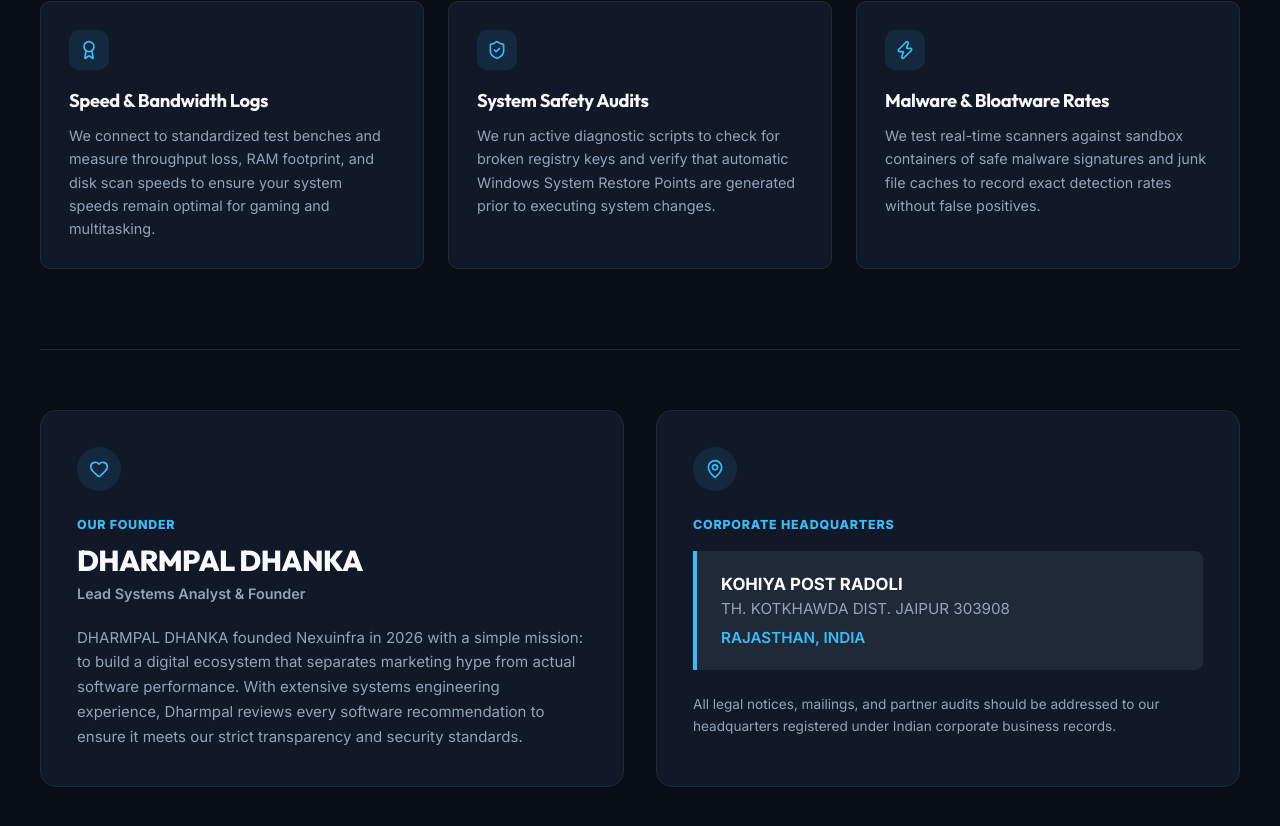
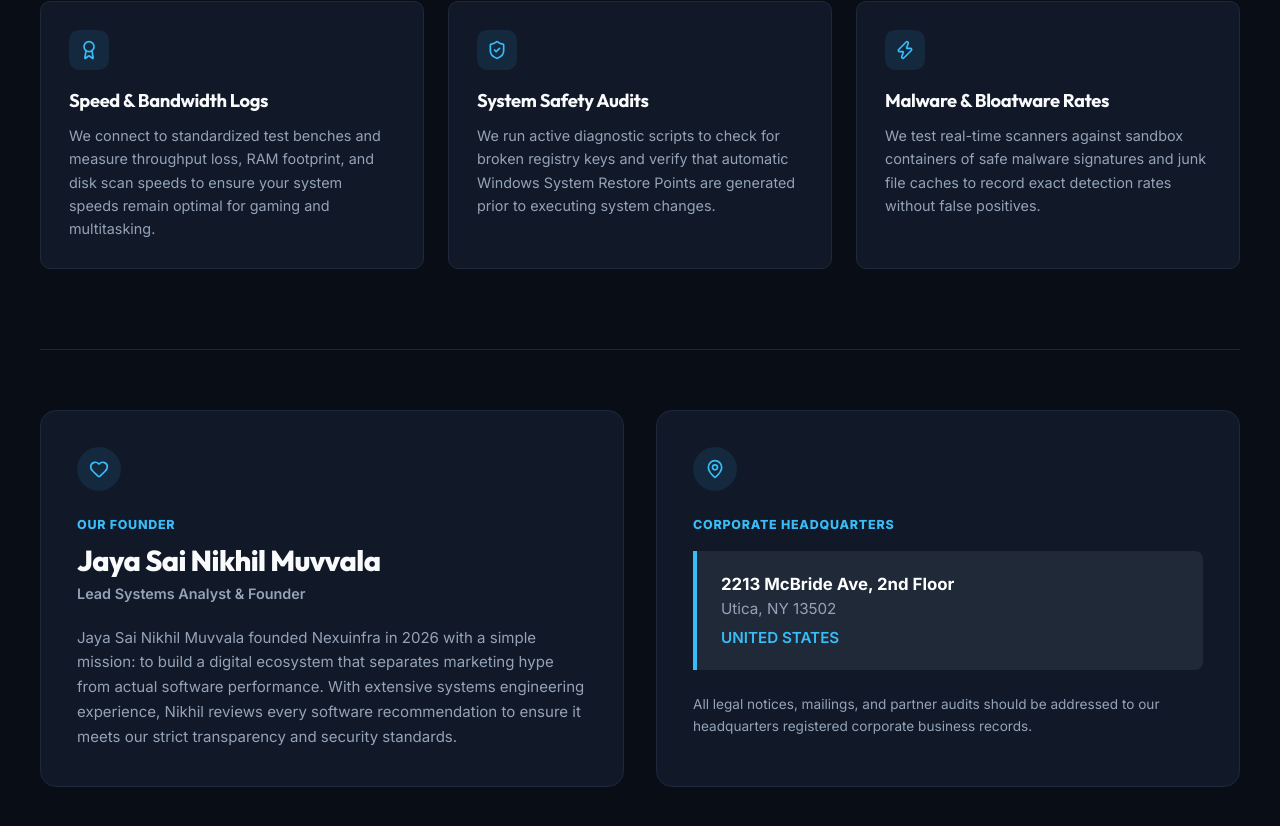
Before and after one commit to codershiveinterns-cloud/Nexuinfra, a React (Vite) app: page /about in a window 1280 px wide. Shown: the part 1122-1948 px from the top of the page. Built offline with nearby package versions, Linux system fonts and the light colour scheme.

Commit message:
Update founder name and corporate address

```diff
--- a/src/pages/About.jsx
+++ b/src/pages/About.jsx
@@ -16,7 +16,7 @@ export default function About() {
           Transparent Software Deals & PC Optimization
         </h1>
         <p style={{ fontSize: '1.15rem', color: 'var(--color-muted)', lineHeight: '1.65', margin: 0 }}>
-          Nexuinfra was founded by <strong>DHARMPAL DHANKA</strong> to help users navigate the complicated landscape of security and system optimization software. We cut through the marketing hype to deliver direct advice, real benchmark data, and exclusive savings.
+          Nexuinfra was founded by <strong>Jaya Sai Nikhil Muvvala</strong> to help users navigate the complicated landscape of security and system optimization software. We cut through the marketing hype to deliver direct advice, real benchmark data, and exclusive savings.
         </p>
       </div>
 
@@ -120,13 +120,13 @@ export default function About() {
               OUR FOUNDER
             </div>
             <h3 style={{ fontSize: '1.8rem', fontWeight: '800', margin: '0 0 4px', lineHeight: '1.2' }}>
-              DHARMPAL DHANKA
+              Jaya Sai Nikhil Muvvala
             </h3>
             <div style={{ fontSize: '0.9rem', color: 'var(--color-muted)', fontWeight: '600', marginBottom: '20px' }}>
               Lead Systems Analyst & Founder
             </div>
             <p style={{ color: 'var(--color-muted)', fontSize: '0.94rem', lineHeight: '1.65', margin: 0 }}>
-              DHARMPAL DHANKA founded Nexuinfra in 2026 with a simple mission: to build a digital ecosystem that separates marketing hype from actual software performance. With extensive systems engineering experience, Dharmpal reviews every software recommendation to ensure it meets our strict transparency and security standards.
+              Jaya Sai Nikhil Muvvala founded Nexuinfra in 2026 with a simple mission: to build a digital ecosystem that separates marketing hype from actual software performance. With extensive systems engineering experience, Nikhil reviews every software recommendation to ensure it meets our strict transparency and security standards.
             </p>
           </div>
 
@@ -147,18 +147,18 @@ export default function About() {
               margin: '16px 0 24px'
             }}>
               <div style={{ fontWeight: '700', fontSize: '1.05rem', color: 'white', lineHeight: '1.6' }}>
-                KOHIYA POST RADOLI
+                2213 McBride Ave, 2nd Floor
               </div>
               <div style={{ color: 'var(--color-muted)', fontSize: '0.95rem', lineHeight: '1.5' }}>
-                TH. KOTKHAWDA DIST. JAIPUR 303908
+                Utica, NY 13502
               </div>
               <div style={{ color: '#38bdf8', fontWeight: '600', fontSize: '0.95rem', marginTop: '4px' }}>
-                RAJASTHAN, INDIA
+                UNITED STATES
               </div>
             </div>
 
             <p style={{ color: 'var(--color-muted)', fontSize: '0.85rem', lineHeight: '1.6', margin: 0 }}>
-              All legal notices, mailings, and partner audits should be addressed to our headquarters registered under Indian corporate business records.
+              All legal notices, mailings, and partner audits should be addressed to our headquarters registered corporate business records.
             </p>
           </div>
 
--- a/src/pages/Contact.jsx
+++ b/src/pages/Contact.jsx
@@ -93,9 +93,9 @@ export default function Contact() {
                   Corporate Headquarters
                 </div>
                 <div style={{ color: 'var(--color-muted)', fontSize: '0.92rem', lineHeight: '1.5' }}>
-                  KOHIYA POST RADOLI<br />
-                  TH. KOTKHAWDA DIST. JAIPUR 303908<br />
-                  <span style={{ color: '#38bdf8', fontWeight: '600' }}>RAJASTHAN, INDIA</span>
+                  2213 McBride Ave, 2nd Floor<br />
+                  Utica, NY 13502<br />
+                  <span style={{ color: '#38bdf8', fontWeight: '600' }}>UNITED STATES</span>
                 </div>
               </div>
             </div>
```
